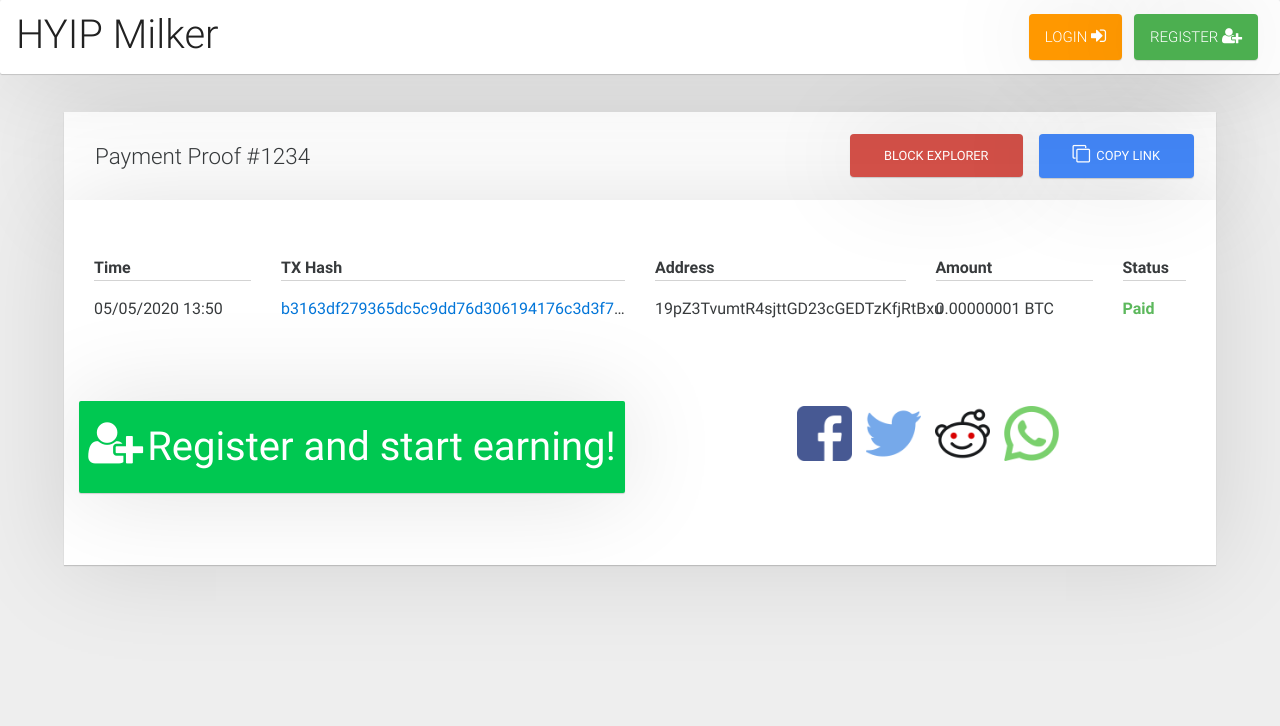
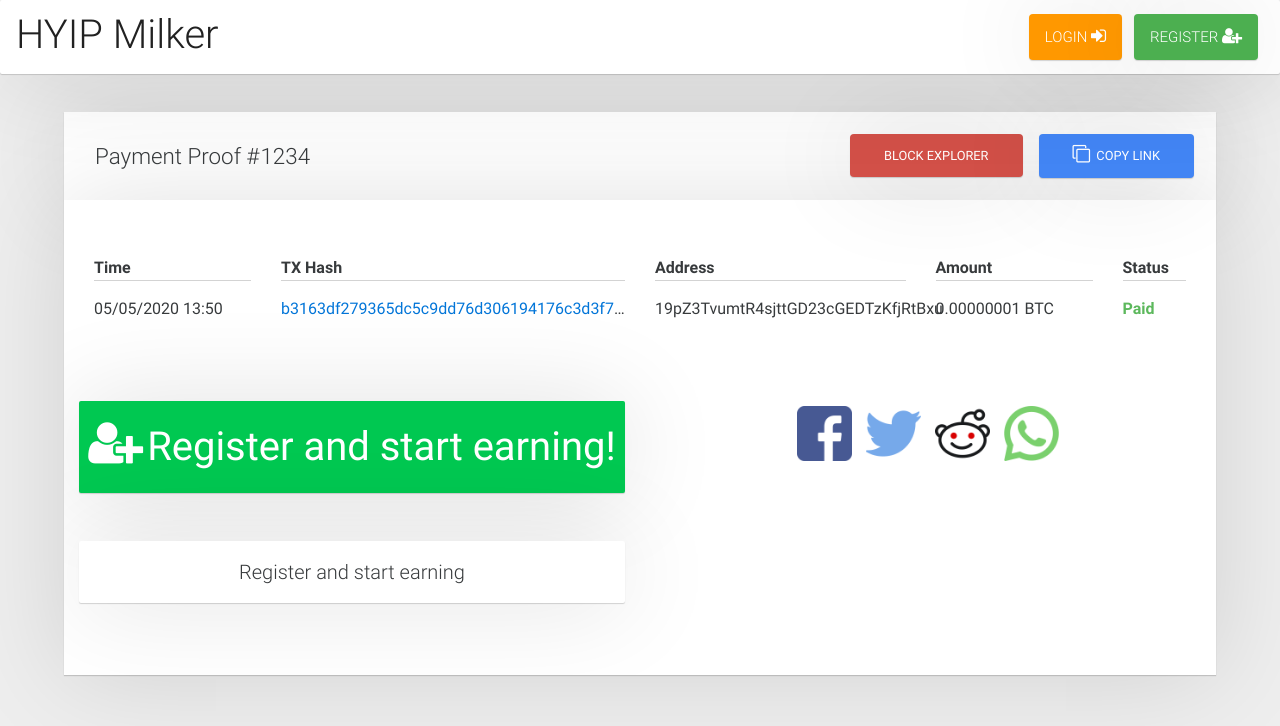
Before and after one commit to hm-gthb/hm-gthb.github.io, a Jekyll site: the page built from payment.html, in a window 1280 px wide. Shown: the top 726 px of the page. Built offline with Jekyll 4.4.1, drawn with Linux system fonts in a browser that asks for light colours; nearby versions of some CDN libraries.

Commit message:
Update payment.html

```diff
--- a/payment.html
+++ b/payment.html
@@ -62,6 +62,7 @@ permalink: payment.html
 
         <div class="row mt-5">
           <div class="col-md-6 float-md-left " style = "text-align:center">
+
             <a>
               <div class="card mb-r text-xs-center py-1 success-color white-text ">
                 <div class="widget-icon-large">
@@ -69,7 +70,14 @@ permalink: payment.html
                   <span class="h1-responsive ">Register and start earning!</span>
                 </div>
               </div>
-            <a>
+            </a>
+
+            <div class="card mb-r text-xs-center py-1 ">
+              <div class="lead">
+                Register and start earning
+              </div>
+            </div>
+
           </div>
           <div  id="share-buttons" class="col-md-6" style = "text-align:center">
 
```
